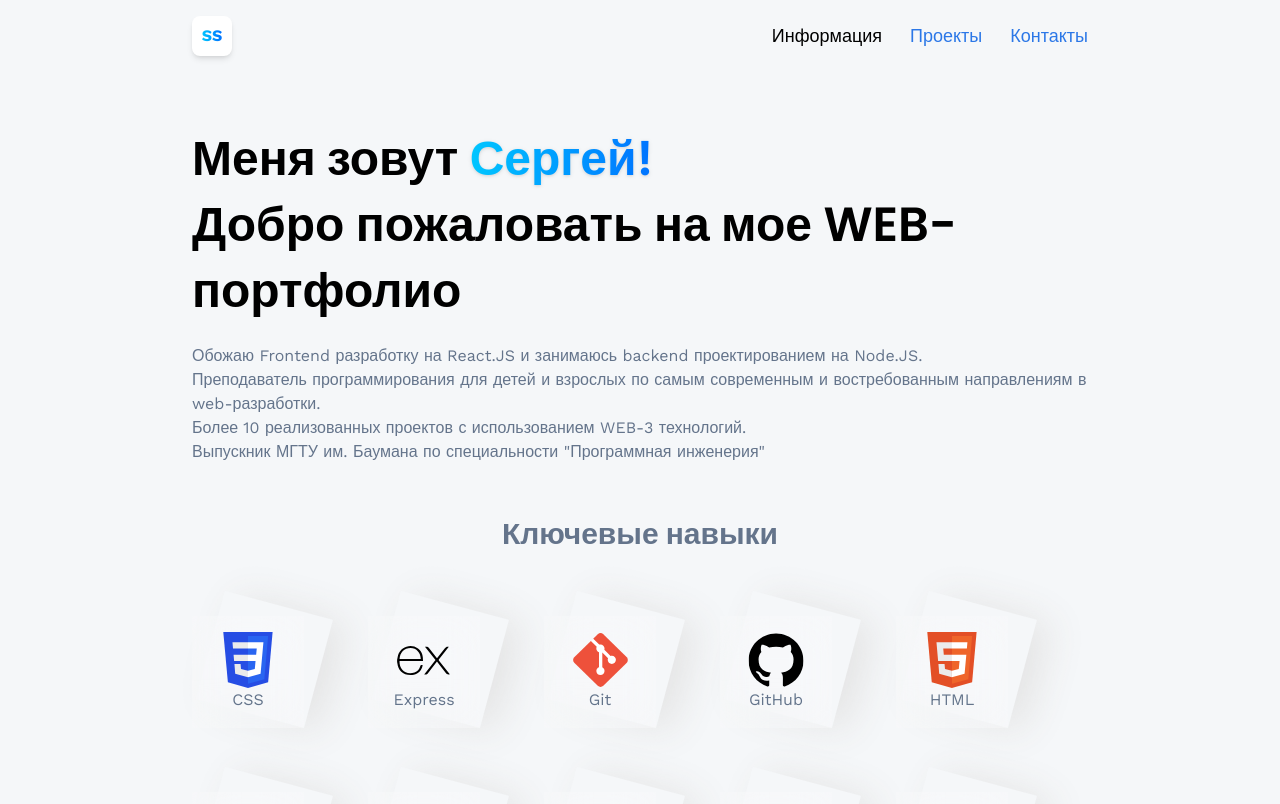
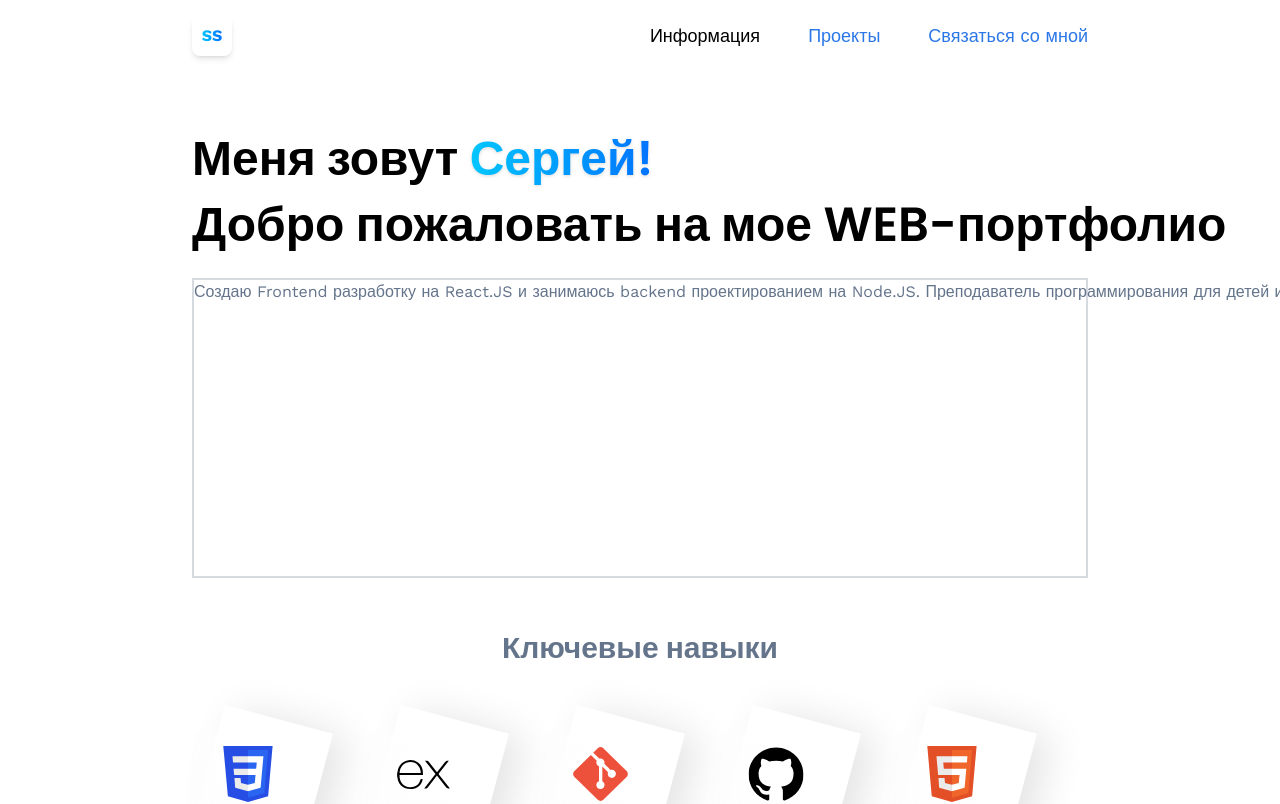
Before and after one commit to Sergey-Sverdlov/interactiveResume, a React (Vite) app: page /about in a window 1280 px wide. Shown: the top 804 px of the page. Built offline with nearby package versions, Linux system fonts and the light colour scheme.

Commit message:
change words in Cotacts

```diff
--- a/package.json
+++ b/package.json
@@ -19,7 +19,8 @@
     "react": "^18.2.0",
     "react-dom": "^18.2.0",
     "react-router-dom": "^6.19.0",
-    "sort-by": "^1.2.0"
+    "sort-by": "^1.2.0",
+    "tailwind-scrollbar-hide": "^1.1.7"
   },
   "devDependencies": {
     "@types/react": "^18.2.37",
--- a/src/App.jsx
+++ b/src/App.jsx
@@ -5,7 +5,7 @@ import {Home, About, Projects, Contact} from "../src/pages/index"
 
 const App = () => {
     return (
-        <main className="bg-slate-300/20">
+        <main className="whitespace-nowrap overflow-hidden scrollbar-hide">
             <Router>
                 <Navbar/>
                 <Routes>
--- a/src/components/Navbar.jsx
+++ b/src/components/Navbar.jsx
@@ -7,7 +7,7 @@ const Navbar = () => {
             <NavLink to="/" className="w-10 h-10 rounded-lg bg-white items-center justify-center flex font-bold shadow-md">
                 <p className="blue-gradient_text">SS</p>
             </NavLink>
-            <nav className="flex text-lg gap-7 font-medium">
+            <nav className="flex text-lg gap-12 font-medium max-[400px]:flex-col ">
                 <NavLink to="/about" className={({isActive}) => !isActive ? 'text-blue-500' : 'text-black'}>
                     <p>Информация</p>
                 </NavLink>
@@ -15,7 +15,7 @@ const Navbar = () => {
                     <p>Проекты</p>
                 </NavLink>
                 <NavLink to="/contact" className={({isActive}) => !isActive ? 'text-blue-500' : 'text-black'}>
-                    <p>Контакты</p>
+                    <p>Связаться со мной</p>
                 </NavLink>
             </nav>
         </header>
--- a/src/pages/About.jsx
+++ b/src/pages/About.jsx
@@ -8,13 +8,13 @@ const About = () => {
             drop-shadow">Сергей!</span>
                 <br/>
                 Добро пожаловать на мое WEB-портфолио</h1>
-            <div className="mt-5 flex flex-col gap-3 text-slate-500">
-                <p>
-                    Обожаю Frontend разработку на React.JS и занимаюсь backend
-                    проектированием на Node.JS. <br/>
+            <div className="mt-5 flex flex-col gap-3 text-slate-500 ">
+                <p className="break-all border-2 h-[300px] break-keep break-words">
+                    Создаю Frontend разработку на React.JS и занимаюсь backend
+                    проектированием на Node.JS.
                     Преподаватель программирования для детей и взрослых по самым современным и
-                    востребованным направлениям в web-разработки. <br/>
-                    Более 10 реализованных проектов с использованием WEB-3 технологий. <br/>
+                    востребованным направлениям в web-разработки.
+                    Более 10 реализованных проектов с использованием WEB-3 технологий.
                     Выпускник МГТУ им. Баумана по специальности "Программная инженерия"
                 </p>
                 <div className="py-10 flex flex-col">
```
Also changed, not shown: 1 other file (tests, documents, lock files or other folders).
